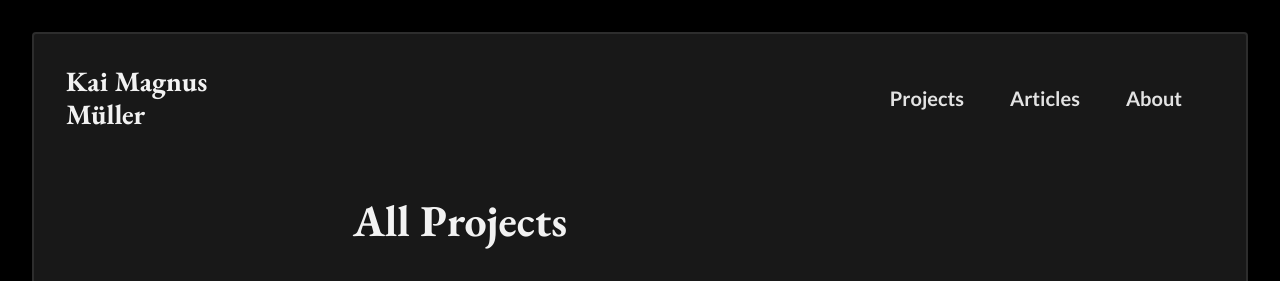
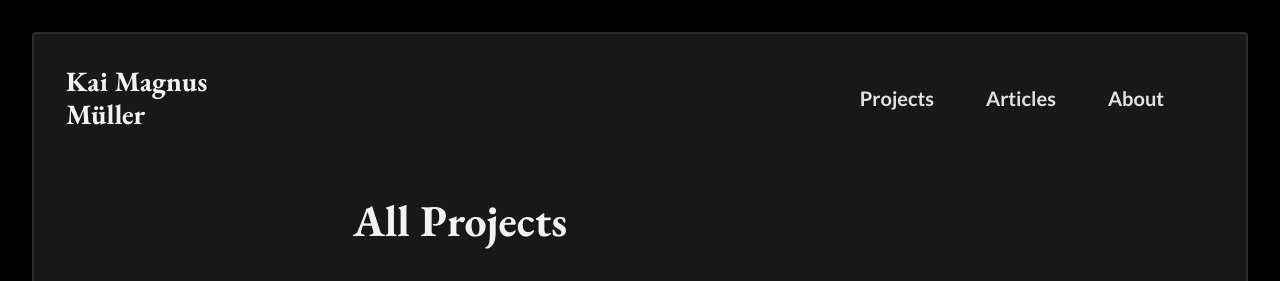
Before and after one commit to KaiMagnusMueller/kaimagnus.de, a Jekyll site: the page built from projects.html, in a window 1280 px wide. Shown: the top 281 px of the page. Built offline with Jekyll 4.4.1, drawn with Linux system fonts in a browser that asks for light colours; nearby versions of some CDN libraries; some web fonts are replaced; library files that are not in the unit come from our copies; some of the changed text lies outside the part shown.

Commit message:
added nav hover effect, redesigned footer

```diff
--- a/_includes/footer.html
+++ b/_includes/footer.html
@@ -1,13 +1,3 @@
-<section id="contact" class="grid-4">
-
-    <div class="divider-header">
-        <p class="left">Contact</p>
-    </div>
-
-    {% include contact.html %}
-
-</section>
-
-<footer class="footer grid-4">
-    <p>© {{ site.time | date: '%Y' }} Kai Magnus Müller - <a class="footer-link" href="{% link imprint.html %}">Imprint</a></p>
+<footer class="footer grid--main margin-h--m margin-v--m">
+    <p class="grid-span--all"><a class="footer-link" href="{% link imprint.html %}">Kai Magnus Müller {{ site.time | date: '%Y' }}</a> - Made with ❤️ and Jekyll</p>
 </footer>
--- a/_includes/navigation.html
+++ b/_includes/navigation.html
@@ -11,7 +11,7 @@
         <div class="nav-items text-sans--l greyscale--80 margin-r--m">
             {% for item in site.data.navigation %}
 
-            <a class="margin-l--l" href="{{ item.link }}" {% if page.url== item.link %}class="current"{% endif %}>{{ item.name }}</a>
+            <a class="padding-button--l panel--transp panel--transp-hover transition--1" href="{{ item.link }}" {% if page.url== item.link %}class="current"{% endif %}>{{ item.name }}</a>
 
             {% endfor %}
         </div>
--- a/_scss/_base.scss
+++ b/_scss/_base.scss
@@ -93,12 +93,20 @@
   margin-top: 12px;
 }
 
+.margin-l--xl {
+  margin-left: 64px;
+}
+
 .margin-l--l {
   margin-left: 46px;
 }
 
-.margin-l--xl {
-  margin-left: 64px;
+.margin-l--m {
+  margin-left: 32px;
+}
+
+.margin-l--s {
+  margin-left: 16px;
 }
 
 .margin-r--m {
--- a/_scss/_navigation.scss
+++ b/_scss/_navigation.scss
@@ -22,7 +22,7 @@
 .nav-items {
   // margin-left: auto;
   display: flex;
-
+  gap: 16px;
 }
 
 #hamburger {
```
